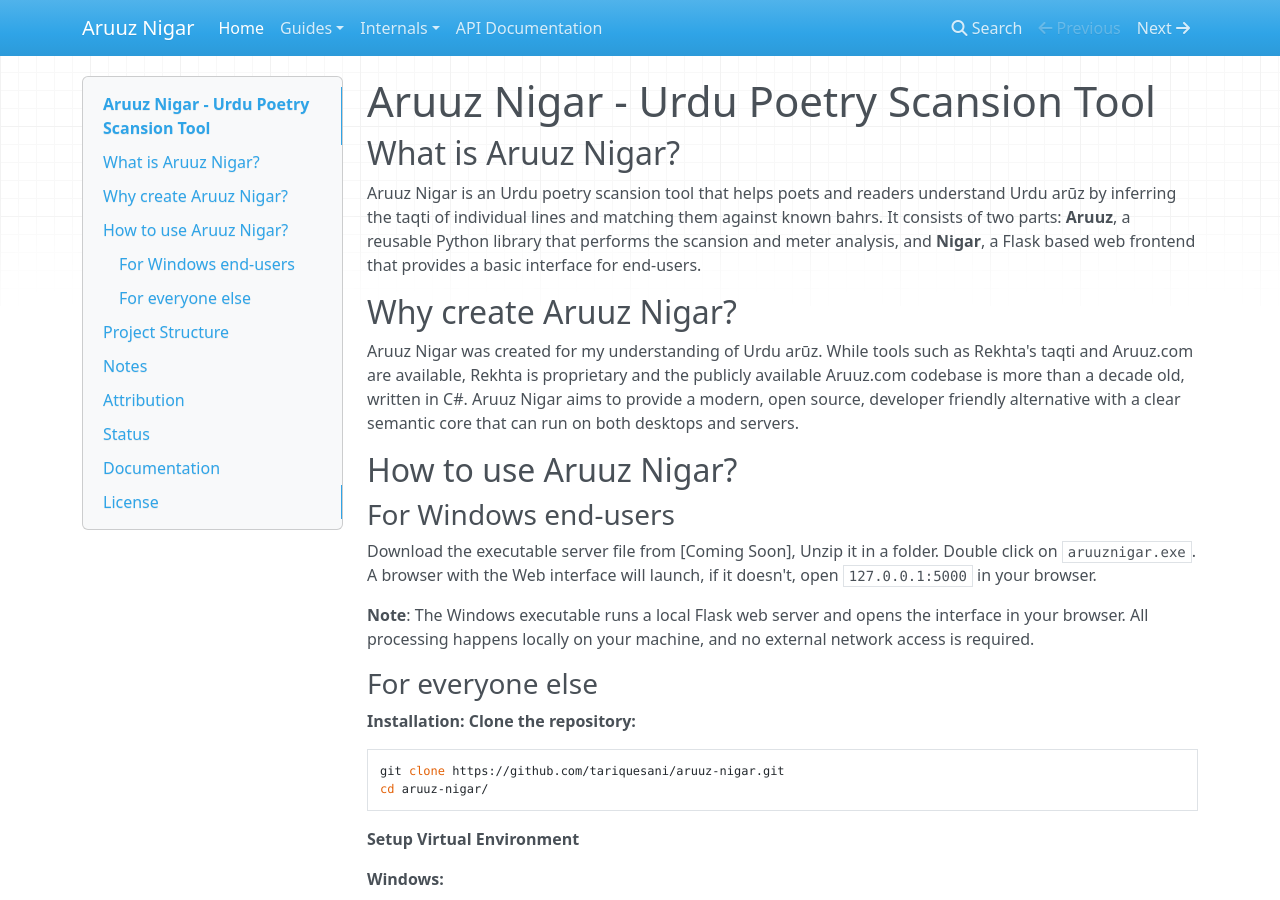
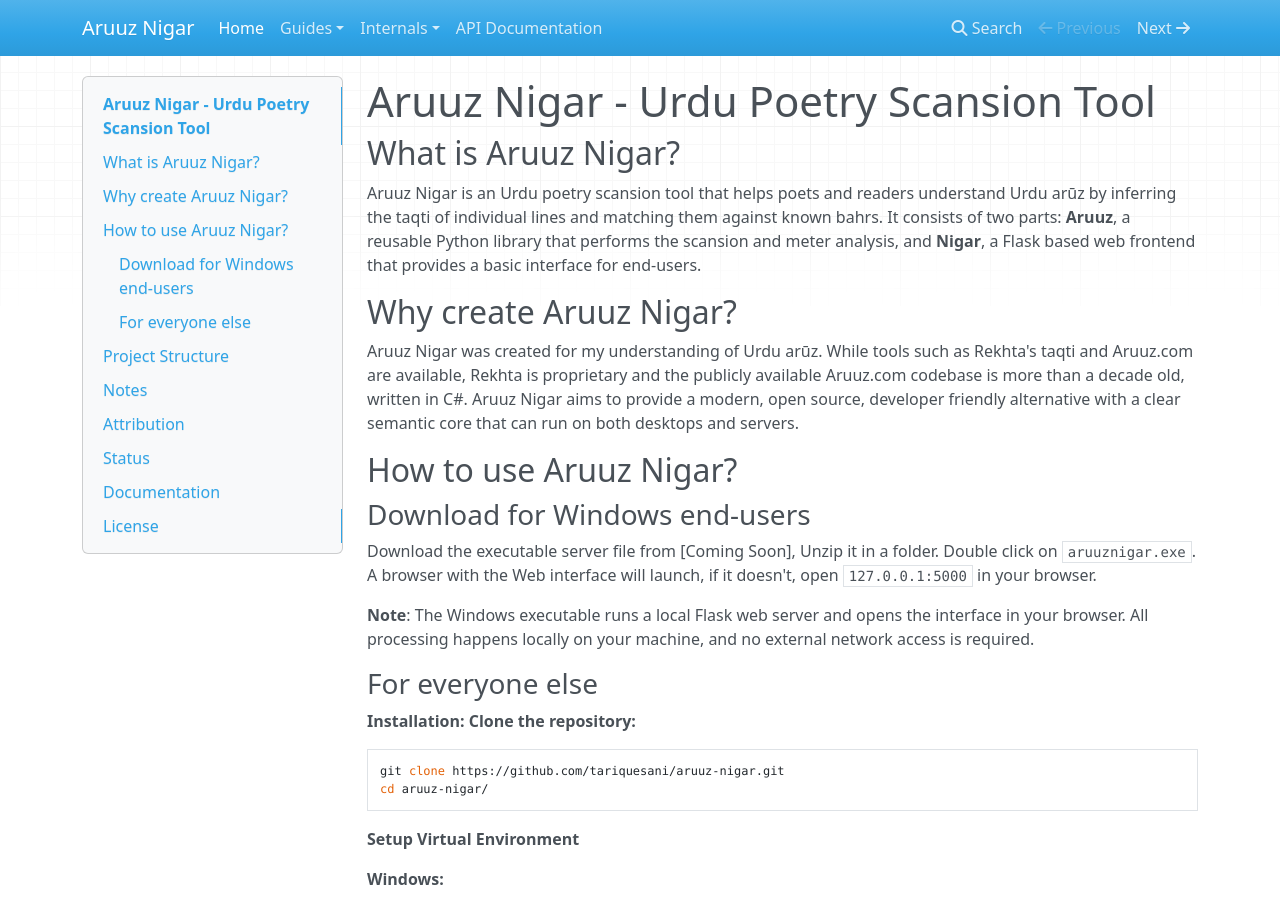
Before and after one commit to tariquesani/aruuz-nigar, an MkDocs documentation site: the page built from docs/index.md, in a window 1280 px wide and 900 px high. Built offline with MkDocs 1.6.1, drawn with Linux system fonts in a browser that asks for light colours; nearby versions of some CDN libraries.

Commit message:
Minor correction

```diff
--- a/docs/index.md
+++ b/docs/index.md
@@ -10,7 +10,7 @@ Aruuz Nigar was created for my understanding of Urdu arūz. While tools such as
 
 ## How to use Aruuz Nigar?
 
-### For Windows end-users
+### Download for Windows end-users
 
 Download the executable server file from [Coming Soon], Unzip it in a folder. Double click on `aruuznigar.exe`. A browser with the Web interface will launch, if it doesn't, open `127.0.0.1:5000` in your browser.
 
```
